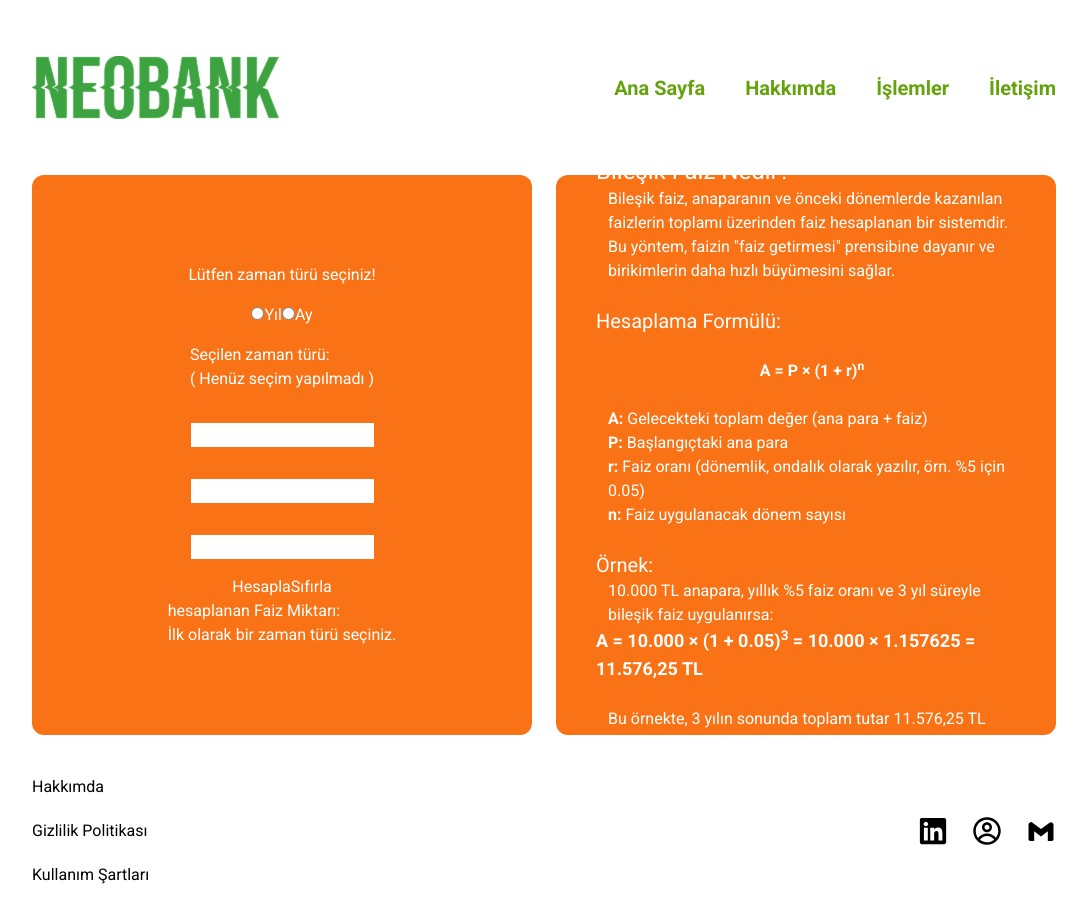
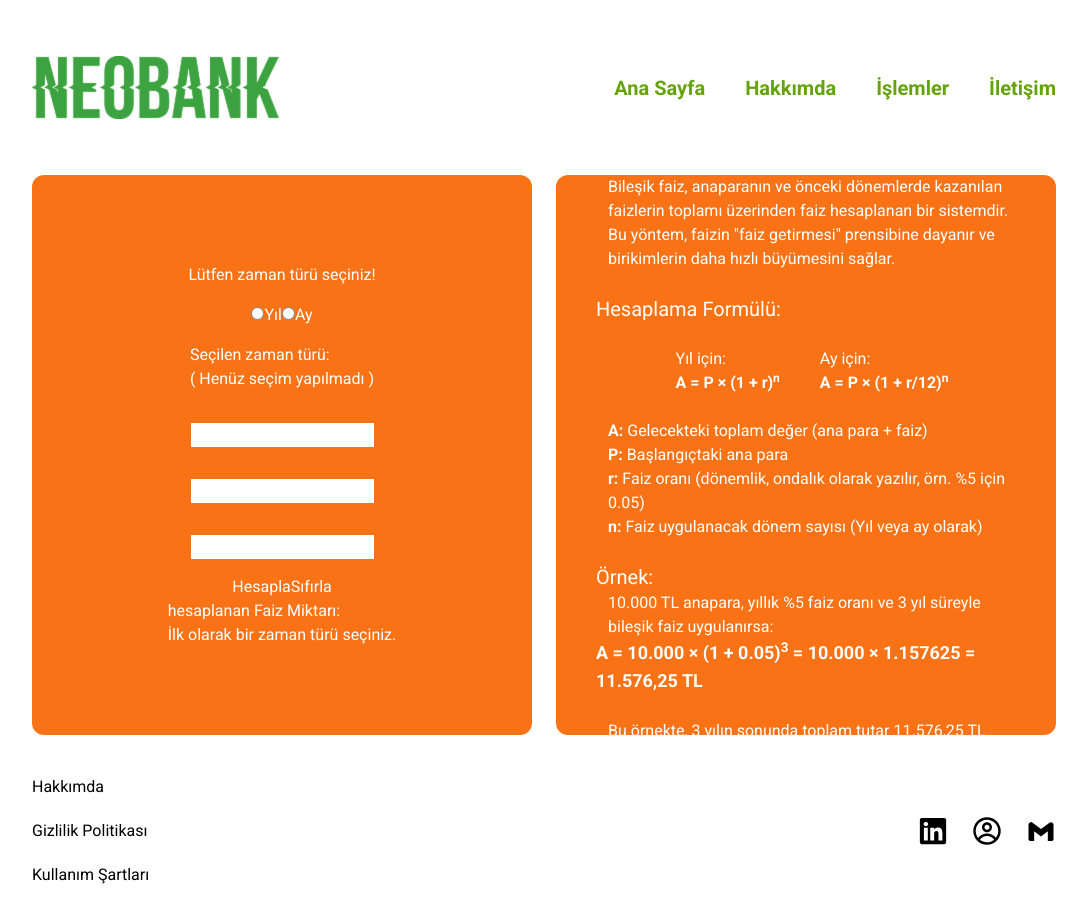
Before and after one commit to furkanguvenme/NeoBank, a React (Vite) app in the folder neobank/: page /compound in a window 1280 px wide. Shown: the top 922 px of the page, without its empty margins (96-1183 px from the left). Built offline with nearby package versions, Linux system fonts and the light colour scheme.

Commit message:
Credit Component Created

```diff
--- a/neobank/src/App.tsx
+++ b/neobank/src/App.tsx
@@ -3,6 +3,7 @@ import { Routes, Route } from "react-router-dom";
 import { Home } from './Components/Home';
 import { Simple } from './Components/Simple';
 import { Compound } from './Components/Compound';
+import { Credit } from './Components/Credit';
 
 function App() {
   return (
@@ -10,6 +11,7 @@ function App() {
       <Route path="/" element={<Home />} />
       <Route path="/simple" element={<Simple />} />
       <Route path="/compound" element={<Compound />} />
+      <Route path="/credit" element={<Credit />} />
     </Routes>
   );
 }
--- a/neobank/src/Components/Compound.tsx
+++ b/neobank/src/Components/Compound.tsx
@@ -118,7 +118,12 @@ export const Compound = () => {
                     <h3 className="text-xl">Hesaplama Formülü:</h3><br/>
                     <div className="flex justify-center items-center">
                         <p className="pl-3">
+                            <span>Yıl için:</span><br/>
                             <strong>A = P × (1 + r)<sup>n</sup></strong>
+                        </p>
+                        <p className="pl-10">
+                            <span>Ay için:</span><br/>
+                            <strong>A = P × (1 + r/12)<sup>n</sup></strong>
                         </p>
                     </div>
                     <br/>
@@ -126,7 +131,7 @@ export const Compound = () => {
                         <li><strong>A:</strong> Gelecekteki toplam değer (ana para + faiz)</li>
                         <li><strong>P:</strong> Başlangıçtaki ana para</li>
                         <li><strong>r:</strong> Faiz oranı (dönemlik, ondalık olarak yazılır, örn. %5 için 0.05)</li>
-                        <li><strong>n:</strong> Faiz uygulanacak dönem sayısı</li>
+                        <li><strong>n:</strong> Faiz uygulanacak dönem sayısı (Yıl veya ay olarak)</li>
                     </ul>
                     <br/>
 
--- /dev/null
+++ b/neobank/src/Components/Credit.tsx
@@ -0,0 +1,30 @@
+import { useNavigate } from "react-router"
+import { Header } from "../Layers/Header"
+import { Footer } from "../Layers/Footer";
+
+
+export const Credit = () => {
+
+    const navigate = useNavigate();
+
+    const onClick = (url: string):void => {
+        navigate(url);
+    }
+
+  return (
+    <>
+        <div>
+            <Header onClick={onClick}/>
+            <div>
+                <div>
+
+                </div>
+                <div>
+
+                </div>
+            </div>
+        </div>
+        <Footer/>
+    </>
+  )
+}
--- a/neobank/src/Layers/Content.tsx
+++ b/neobank/src/Layers/Content.tsx
@@ -13,7 +13,7 @@ interface ContentProps {
         <button className="content bg-bilesik" onClick={() => onClick("/compound")}>
           <p className="btn">Bileşik Faiz Hesaplama</p>
         </button>
-        <button className="content bg-kredi" onClick={() => onClick("/interest")}>
+        <button className="content bg-kredi" onClick={() => onClick("/credit")}>
           <p className="btn">Kredi Hesaplama</p>
         </button>
         <button className="content bg-hisse" onClick={() => onClick("/share")}>
```
